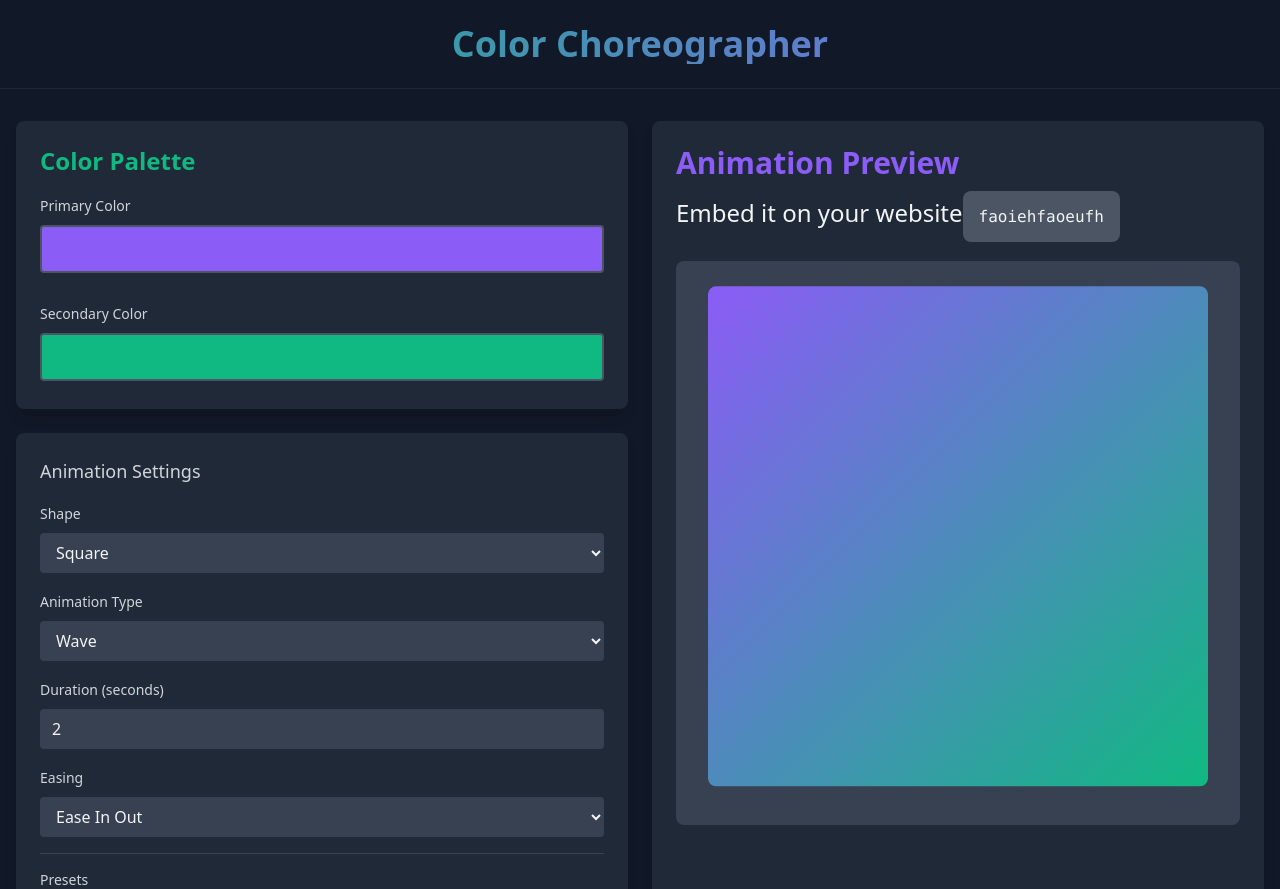
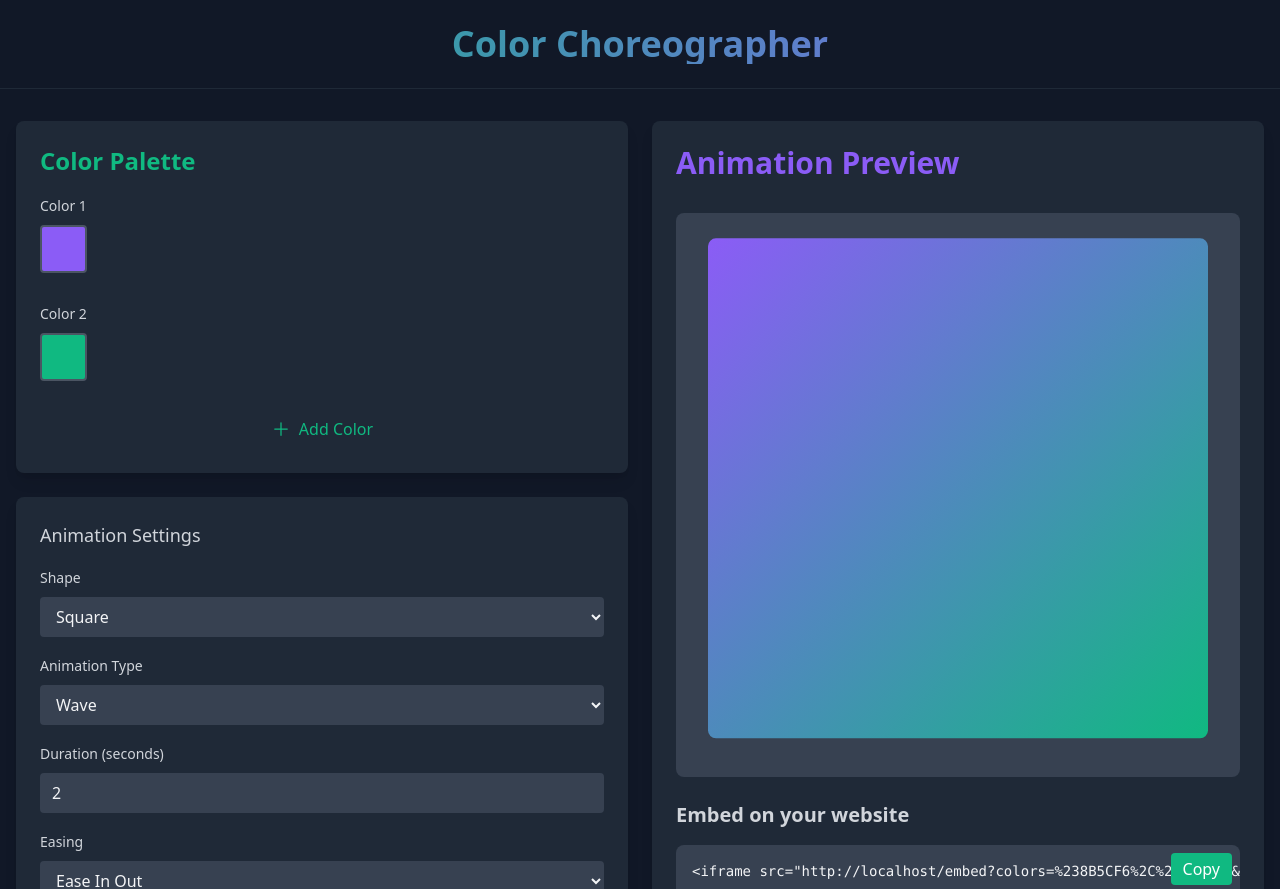
Before and after one commit to developers-fun/COLORCHOREO, a React (Vite) app: page / in a window 1280 px wide. Shown: the top 889 px of the page. Built offline with nearby package versions, Linux system fonts and the light colour scheme.

Commit message:
Add localStorage and improve embedding

```diff
--- a/src/App.jsx
+++ b/src/App.jsx
@@ -1,10 +1,13 @@
-import React, { useState } from 'react'
+import React, { useState, useEffect } from 'react'
 import ColorPicker from './components/ColorPicker'
 import AnimationControls from './components/AnimationControls'
 import ShapePreview from './components/ShapePreview'
+import { saveAnimation, getStoredAnimations, removeAnimation } from './utils/localStorage'
+import { PlusIcon, TrashIcon } from '@heroicons/react/24/outline'
 
 function App() {
   const [colors, setColors] = useState(['#8B5CF6', '#10B981']);
+  const [savedAnimations, setSavedAnimations] = useState([]);
   const [animationSettings, setAnimationSettings] = useState({
     type: 'wave',
     duration: 2,
@@ -13,12 +16,48 @@ function App() {
     shape: 'square'
   });
 
+  useEffect(() => {
+    setSavedAnimations(getStoredAnimations());
+  }, []);
+
+  const handleSaveAnimation = () => {
+    const updated = saveAnimation(colors, animationSettings);
+    setSavedAnimations(updated);
+  };
+
+  const handleRemoveAnimation = (index) => {
+    const updated = removeAnimation(index);
+    setSavedAnimations(updated);
+  };
+
+  const handleAddColor = () => {
+    setColors([...colors, '#000000']);
+  };
+
+  const handleRemoveColor = (index) => {
+    if (colors.length > 2) {
+      const newColors = colors.filter((_, i) => i !== index);
+      setColors(newColors);
+    }
+  };
+
+  const getEmbedCode = () => {
+    const params = new URLSearchParams({
+      colors: colors.join(','),
+      ...animationSettings
+    });
+    const embedUrl = `${window.location.origin}/embed?${params.toString()}`;
+    return `<iframe src="${embedUrl}" width="100%" height="400" frameborder="0" title="Color Choreographer Animation"></iframe>`;
+  };
+
   return (
     <div className="min-h-screen bg-gray-900">
       <header className="border-b border-gray-800 py-6">
         <h1 className="text-4xl font-bold text-center bg-gradient-to-r from-primary to-accent bg-clip-text text-transparent">
           Color Choreographer
         </h1>
+        <meta name="description" content="Create beautiful animated color gradients for your website" />
+        <meta name="keywords" content="color animation, gradient generator, web animation, CSS animation" />
       </header>
 
       <main className="container mx-auto px-4 py-8">
@@ -27,16 +66,36 @@ function App() {
             <div className="bg-gray-800 rounded-lg p-6 shadow-lg">
               <h2 className="text-2xl font-semibold text-primary mb-4">Color Palette</h2>
               <div className="grid grid-cols-1 gap-6">
-                <ColorPicker
-                  color={colors[0]}
-                  onChange={(color) => setColors([color, colors[1]])}
-                  label="Primary Color"
-                />
-                <ColorPicker
-                  color={colors[1]}
-                  onChange={(color) => setColors([colors[0], color])}
-                  label="Secondary Color"
-                />
+                {colors.map((color, index) => (
+                  <div key={index} className="flex items-center gap-4">
+                    <ColorPicker
+                      color={color}
+                      onChange={(newColor) => {
+                        const newColors = [...colors];
+                        newColors[index] = newColor;
+                        setColors(newColors);
+                      }}
+                      label={`Color ${index + 1}`}
+                    />
+                    {colors.length > 2 && (
+                      <button
+                        onClick={() => handleRemoveColor(index)}
+                        className="p-2 text-red-500 hover:text-red-400"
+                      >
+                        <TrashIcon className="w-5 h-5" />
+                      </button>
+                    )}
+                  </div>
+                ))}
+                {colors.length < 5 && (
+                  <button
+                    onClick={handleAddColor}
+                    className="flex items-center justify-center gap-2 w-full py-2 text-primary hover:text-primary-dark transition-colors"
+                  >
+                    <PlusIcon className="w-5 h-5" />
+                    Add Color
+                  </button>
+                )}
               </div>
             </div>
 
@@ -50,12 +109,69 @@ function App() {
 
           <div className="bg-gray-800 rounded-lg p-6 shadow-lg">
             <h2 className="text-3xl font-semibold text-accent mb-4">Animation Preview</h2>
-            <a className="text-2xl">Embed it on your website</a>
-            <code className="rounded-lg bg-gray-600 p-4">faoiehfaoeufh</code>
             <ShapePreview
               settings={animationSettings}
               colors={colors}
             />
+
+            <div className="mt-6 space-y-4">
+              <h3 className="text-xl font-semibold text-gray-300">Embed on your website</h3>
+              <div className="relative">
+                <pre className="rounded-lg bg-gray-700 p-4 text-sm overflow-x-auto">
+                  <code>{getEmbedCode()}</code>
+                </pre>
+                <button
+                  onClick={() => navigator.clipboard.writeText(getEmbedCode())}
+                  className="absolute top-2 right-2 px-3 py-1 bg-primary text-white rounded hover:bg-primary-dark"
+                >
+                  Copy
+                </button>
+              </div>
+            </div>
+
+            <div className="mt-6">
+              <div className="flex items-center justify-between mb-4">
+                <h3 className="text-xl font-semibold text-gray-300">Saved Animations</h3>
+                <button
+                  onClick={handleSaveAnimation}
+                  className="px-4 py-2 bg-primary text-white rounded hover:bg-primary-dark"
+                >
+                  Save Current
+                </button>
+              </div>
+              <div className="space-y-4">
+                {savedAnimations.map((animation, index) => (
+                  <div key={index} className="bg-gray-700 rounded-lg p-4 flex items-center justify-between">
+                    <div className="flex items-center gap-2">
+                      {animation.colors.map((color, i) => (
+                        <div
+                          key={i}
+                          className="w-6 h-6 rounded-full border border-gray-600"
+                          style={{ backgroundColor: color }}
+                        />
+                      ))}
+                    </div>
+                    <div className="flex items-center gap-2">
+                      <button
+                        onClick={() => {
+                          setColors(animation.colors);
+                          setAnimationSettings(animation.settings);
+                        }}
+                        className="px-3 py-1 bg-primary text-white rounded hover:bg-primary-dark"
+                      >
+                        Load
+                      </button>
+                      <button
+                        onClick={() => handleRemoveAnimation(index)}
+                        className="p-1 text-red-500 hover:text-red-400"
+                      >
+                        <TrashIcon className="w-5 h-5" />
+                      </button>
+                    </div>
+                  </div>
+                ))}
+              </div>
+            </div>
           </div>
         </div>
       </main>
--- a/src/components/ShapePreview.jsx
+++ b/src/components/ShapePreview.jsx
@@ -1,4 +1,4 @@
-import React from 'react';
+import React, { useMemo } from 'react';
 import { motion } from 'framer-motion';
 
 const getShapeClassName = (shape) => {
@@ -56,12 +56,20 @@ function ShapePreview({ settings, colors }) {
   const variants = getAnimationVariants(settings, colors);
   const shapeClass = getShapeClassName(settings.shape);
 
+  const gradient = useMemo(() => {
+    const stops = colors.map((color, index) => {
+      const percentage = (index / (colors.length - 1)) * 100;
+      return `${color} ${percentage}%`;
+    }).join(', ');
+    return `linear-gradient(135deg, ${stops})`;
+  }, [colors]);
+
   return (
     <div className="aspect-square bg-gray-700 rounded-lg flex items-center justify-center p-8 mt-8">
       <motion.div
         className={`w-full h-full ${shapeClass}`}
         style={{
-          background: `linear-gradient(135deg, ${colors[0]}, ${colors[1]})`,
+          background: gradient,
         }}
         animate="animate"
         variants={variants}
--- a/src/utils/localStorage.js
+++ b/src/utils/localStorage.js
@@ -0,0 +1,24 @@
+export const STORAGE_KEY = 'colorChoreographer';
+
+export function saveAnimation(colors, settings) {
+  const stored = getStoredAnimations();
+  const newAnimation = { colors, settings, timestamp: Date.now() };
+
+  stored.unshift(newAnimation);
+  if (stored.length > 3) stored.pop();
+
+  localStorage.setItem(STORAGE_KEY, JSON.stringify(stored));
+  return stored;
+}
+
+export function getStoredAnimations() {
+  const stored = localStorage.getItem(STORAGE_KEY);
+  return stored ? JSON.parse(stored) : [];
+}
+
+export function removeAnimation(index) {
+  const stored = getStoredAnimations();
+  stored.splice(index, 1);
+  localStorage.setItem(STORAGE_KEY, JSON.stringify(stored));
+  return stored;
+}
```
